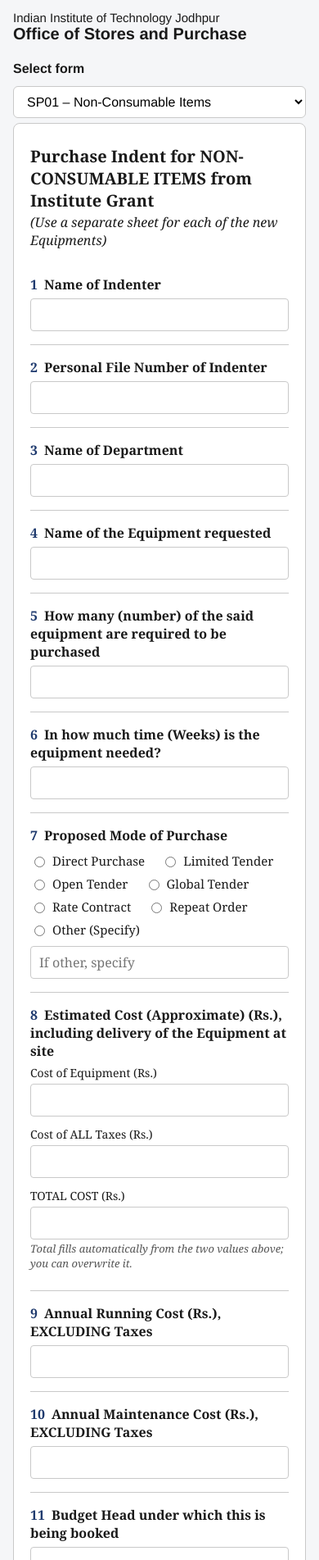
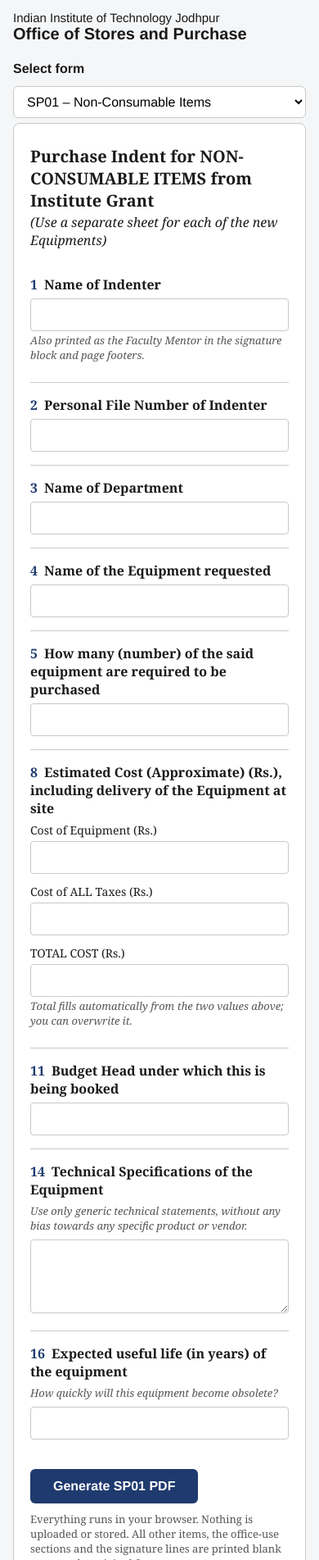
Before and after one commit to octech-act/indents, a plain HTML site: page index.html in a window 390 px wide. Shown: the part 97-2000 px from the top of the page at 82% size. Drawn offline with nearby package versions, Linux system fonts and the light colour scheme.

Commit message:
Enhance form fields and improve user hints
Updated form fields to include required attributes and hints for better user guidance. Adjusted textarea minimum height and modified notes for clarity.

```diff
--- a/index.html
+++ b/index.html
@@ -33,14 +33,11 @@
       width:100%; padding:8px 10px; border:1px solid var(--line); border-radius:4px;
       font: inherit; background:#fff;
     }
-    textarea { min-height:70px; resize:vertical; }
+    textarea { min-height:90px; resize:vertical; }
     input:focus, textarea:focus, select:focus { outline:2px solid var(--accent); outline-offset:-1px; }
     .row { display:flex; gap:12px; flex-wrap:wrap; }
     .row > * { flex:1 1 180px; }
-    label.opt { display:inline-flex; align-items:center; gap:6px; margin:4px 16px 4px 0; font-size:15px; }
     .small { font-size:14px; margin-bottom:4px; display:block; }
-    .infra { display:grid; grid-template-columns: 170px 1fr; gap:8px 12px; align-items:center; }
-    .infra label { display:flex; align-items:center; gap:8px; font-weight:600; font-size:15px; }
     .items { display:grid; grid-template-columns: 1fr 110px 130px; gap:8px; }
     .items .h { font-size:13px; font-style:italic; color:#555; }
     .linkbtn { background:none; border:1px solid var(--accent); color:var(--accent); padding:6px 14px;
@@ -50,7 +47,7 @@
     button.go:hover { filter:brightness(1.12); }
     .note { font-size:13px; color:#555; margin-top:10px; }
     @media (max-width:560px){ header{flex-direction:column; align-items:flex-start;} .hdr-text{text-align:left;}
-      .infra{grid-template-columns:1fr;} .items{grid-template-columns:1fr 80px 100px;} select{min-width:0; width:100%;} }
+      .items{grid-template-columns:1fr 80px 100px;} select{min-width:0; width:100%;} }
   </style>
 </head>
 <body>
@@ -76,23 +73,14 @@
     <h1>Purchase Indent for NON-CONSUMABLE ITEMS from Institute Grant</h1>
     <p class="sub">(Use a separate sheet for each of the new Equipments)</p>
 
-    <fieldset><legend><span class="n">1</span>Name of Indenter</legend><input type="text" name="f1"></fieldset>
+    <fieldset><legend><span class="n">1</span>Name of Indenter</legend>
+      <input type="text" name="f1" required>
+      <p class="hint">Also printed as the Faculty Mentor in the signature block and page footers.</p>
+    </fieldset>
     <fieldset><legend><span class="n">2</span>Personal File Number of Indenter</legend><input type="text" name="f2"></fieldset>
     <fieldset><legend><span class="n">3</span>Name of Department</legend><input type="text" name="f3"></fieldset>
     <fieldset><legend><span class="n">4</span>Name of the Equipment requested</legend><input type="text" name="f4"></fieldset>
     <fieldset><legend><span class="n">5</span>How many (number) of the said equipment are required to be purchased</legend><input type="text" name="f5"></fieldset>
-    <fieldset><legend><span class="n">6</span>In how much time (Weeks) is the equipment needed?</legend><input type="text" name="f6"></fieldset>
-
-    <fieldset><legend><span class="n">7</span>Proposed Mode of Purchase</legend>
-      <label class="opt"><input type="radio" name="f7" value="Direct Purchase"> Direct Purchase</label>
-      <label class="opt"><input type="radio" name="f7" value="Limited Tender"> Limited Tender</label>
-      <label class="opt"><input type="radio" name="f7" value="Open Tender"> Open Tender</label>
-      <label class="opt"><input type="radio" name="f7" value="Global Tender"> Global Tender</label>
-      <label class="opt"><input type="radio" name="f7" value="Rate Contract"> Rate Contract</label>
-      <label class="opt"><input type="radio" name="f7" value="Repeat Order"> Repeat Order</label>
-      <label class="opt"><input type="radio" name="f7" value="Other"> Other (Specify)</label>
-      <input type="text" name="f7_other" placeholder="If other, specify" style="margin-top:6px">
-    </fieldset>
 
     <fieldset><legend><span class="n">8</span>Estimated Cost (Approximate) (Rs.), including delivery of the Equipment at site</legend>
       <div class="row">
@@ -103,51 +91,17 @@
       <p class="hint">Total fills automatically from the two values above; you can overwrite it.</p>
     </fieldset>
 
-    <fieldset><legend><span class="n">9</span>Annual Running Cost (Rs.), EXCLUDING Taxes</legend><input type="text" name="f9"></fieldset>
-    <fieldset><legend><span class="n">10</span>Annual Maintenance Cost (Rs.), EXCLUDING Taxes</legend><input type="text" name="f10"></fieldset>
     <fieldset><legend><span class="n">11</span>Budget Head under which this is being booked</legend><input type="text" name="f11"></fieldset>
-    <fieldset><legend><span class="n">12</span>Expected warranty period of the Equipment</legend><input type="text" name="f12"></fieldset>
-    <fieldset><legend><span class="n">13</span>Is the equipment already available in the Institute, even if of a lower specification? If YES, can that equipment be used instead?</legend><textarea name="f13a"></textarea></fieldset>
-    <fieldset><legend><span class="n">13</span>If the cost is more than Rs. 50 Lakhs, does any other IIT or IISER have this facility? If yes, provide feedback on its functioning and usefulness.</legend><textarea name="f13b"></textarea></fieldset>
 
     <fieldset><legend><span class="n">14</span>Technical Specifications of the Equipment</legend>
       <p class="hint">Use only generic technical statements, without any bias towards any specific product or vendor.</p>
       <textarea name="f14"></textarea></fieldset>
 
-    <fieldset><legend><span class="n">15</span>Justification for the purchase of the Equipment requested</legend>
-      <label class="opt"><input type="radio" name="f15_type" value="Teaching Only"> Teaching Only</label>
-      <label class="opt"><input type="radio" name="f15_type" value="Research Only"> Research Only</label>
-      <label class="opt"><input type="radio" name="f15_type" value="Teaching and Research"> Teaching and Research</label>
-      <label class="opt"><input type="radio" name="f15_type" value="Others"> Others (Specify)</label>
-      <span class="small" style="margin-top:8px">Course Number(s)</span><input type="text" name="f15_course">
-      <span class="small" style="margin-top:8px">Faculty Members who will use it (signatures are added by hand)</span><textarea name="f15_faculty"></textarea>
-      <span class="small" style="margin-top:8px">Faculty Members of Other Departments who will use it</span><textarea name="f15_other_faculty"></textarea>
-      <span class="small" style="margin-top:8px">Others (Specify)</span><input type="text" name="f15_others">
-    </fieldset>
-
     <fieldset><legend><span class="n">16</span>Expected useful life (in years) of the equipment</legend>
       <p class="hint">How quickly will this equipment become obsolete?</p><input type="text" name="f16"></fieldset>
-    <fieldset><legend><span class="n">17</span>Spare Parts and ancillary items needed. Is their cost included in the response at (11) above?</legend><textarea name="f17"></textarea></fieldset>
-
-    <fieldset><legend><span class="n">18</span>Space Required to house the Equipment</legend>
-      <span class="small">Area</span><input type="text" name="f18_area">
-      <span class="small" style="margin-top:8px">Location</span><input type="text" name="f18_loc">
-      <span class="small" style="margin-top:8px">Alterations (if changes are required in existing space)</span><input type="text" name="f18_alt">
-      <p class="hint">Attach a drawing of the layout at the proposed location of the equipment.</p>
-    </fieldset>
-
-    <fieldset><legend><span class="n">19</span>Basic Details of the Equipment</legend>
-      <span class="small">Dimensions</span><input type="text" name="f19_dim">
-      <span class="small" style="margin-top:8px">Weight</span><input type="text" name="f19_wt">
-      <span class="small" style="margin-top:8px">Vibration (level, with range of operational frequencies)</span><input type="text" name="f19_vib">
-    </fieldset>
-
-    <fieldset><legend><span class="n">20</span>Special infrastructure requirements for this equipment</legend>
-      <div class="infra" id="infra"></div>
-    </fieldset>
 
     <button class="go" type="submit">Generate SP01 PDF</button>
-    <p class="note">Everything runs in your browser. Nothing is uploaded or stored. The office-use sections and signature lines are printed as on the original form.</p>
+    <p class="note">Everything runs in your browser. Nothing is uploaded or stored. All other items, the office-use sections and the signature lines are printed blank or as on the original form.</p>
   </form>
 
   <!-- ===================================================== SP02 -->
@@ -161,7 +115,10 @@
       <p class="hint">The line “Academic, Career &amp; Technology Council” is printed below it automatically.</p>
     </fieldset>
 
-    <fieldset><legend><span class="n">1</span>Name of Indenter</legend><input type="text" name="s2_1"></fieldset>
+    <fieldset><legend><span class="n">1</span>Name of Indenter</legend>
+      <input type="text" name="s2_1" required>
+      <p class="hint">Also printed as the Faculty Mentor in the signature block.</p>
+    </fieldset>
     <fieldset><legend><span class="n">2</span>Personal File Number</legend><input type="text" name="s2_2"></fieldset>
     <fieldset><legend><span class="n">3</span>Name of Department</legend><input type="text" name="s2_3"></fieldset>
 
@@ -177,7 +134,7 @@
       <input type="text" name="s2_6"></fieldset>
 
     <button class="go" type="submit">Generate SP02 PDF</button>
-    <p class="note">Everything runs in your browser. Nothing is uploaded or stored. The office-use section and signature lines are printed as on the original form.</p>
+    <p class="note">Everything runs in your browser. Nothing is uploaded or stored. Budget Head (item 5) is printed as Institute Head; justification, the office-use section and the signature lines are printed as on the original form.</p>
   </form>
 </div>
 
```
